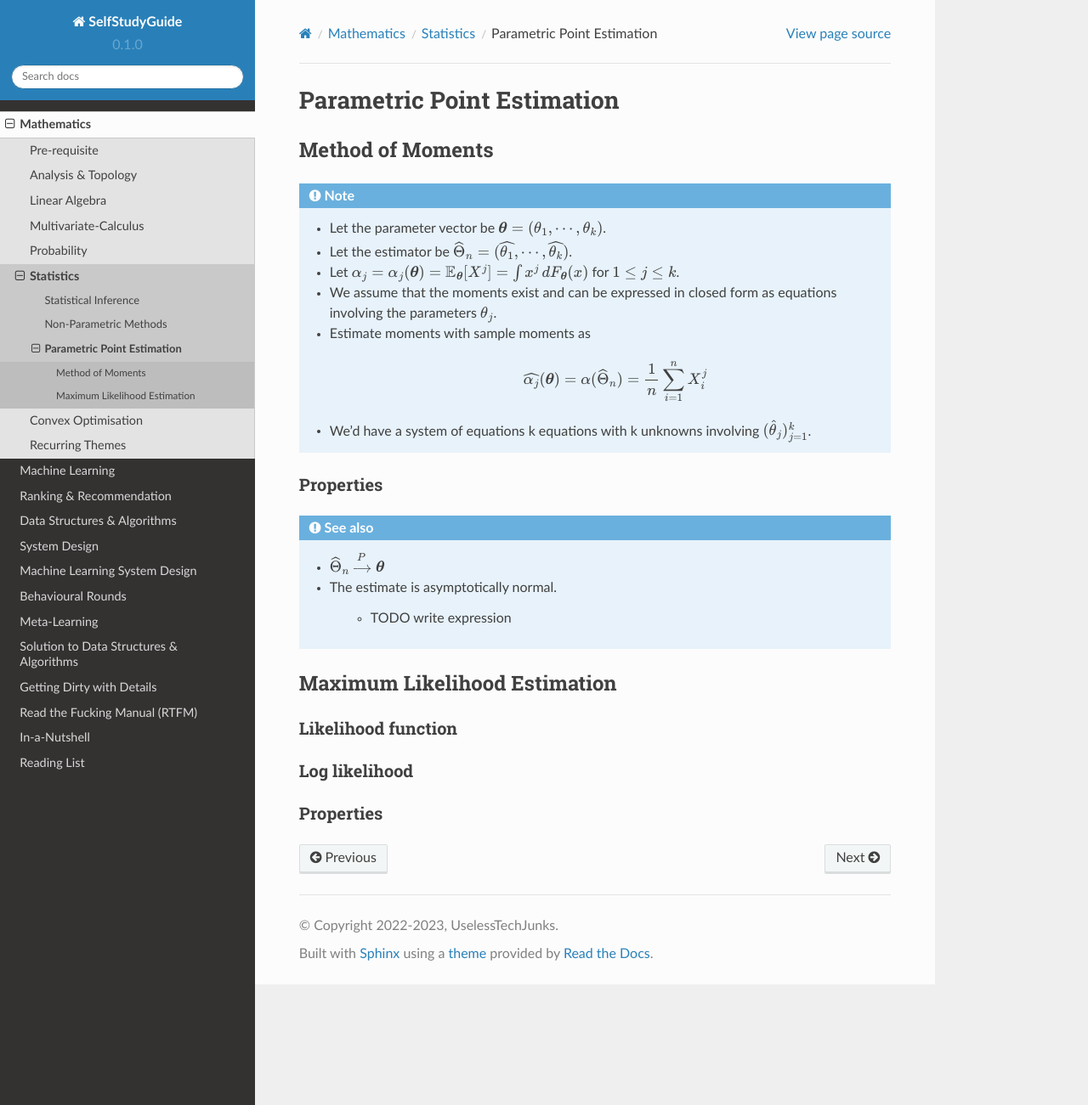
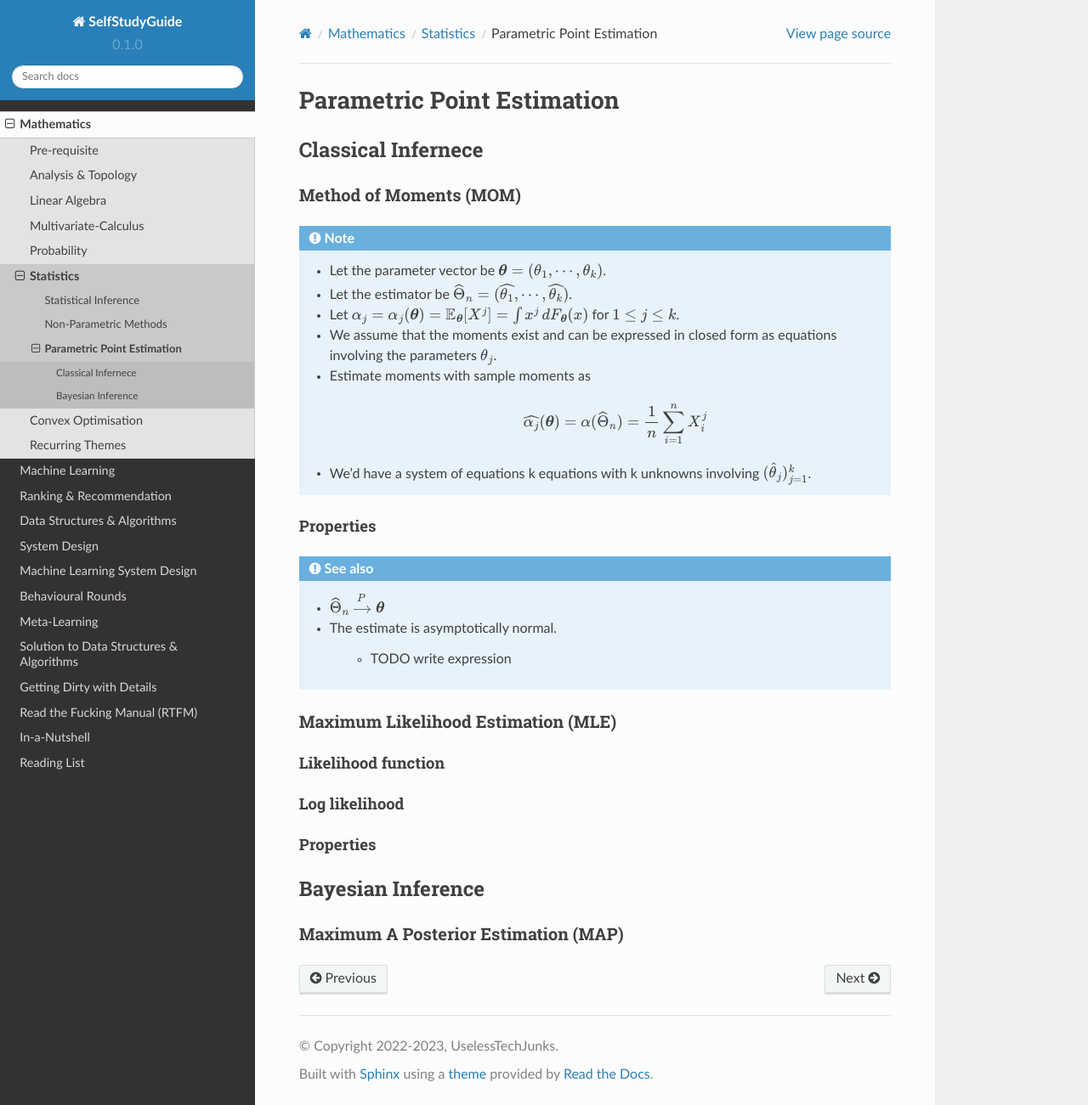
Before and after one commit to uselesstechjunks/leetcode, a Sphinx documentation site: the page built from docs/source/math/stat/pointest.rst, in a window 1280 px wide and 1301 px high. Shown: the whole window at 85% size. Built offline with Sphinx 7.4.7 and the Read the Docs theme 2.0.0, drawn with Linux system fonts in a browser that asks for light colours.

Commit message:
Update pointest.rst

```diff
--- a/docs/source/math/stat/pointest.rst
+++ b/docs/source/math/stat/pointest.rst
@@ -3,8 +3,11 @@ Parametric Point Estimation
 ################################################################################
 
 ********************************************************************************
-Method of Moments
+Classical Infernece
 ********************************************************************************
+
+Method of Moments (MOM)
+================================================================================
 .. note::
 	* Let the parameter vector be :math:`\boldsymbol{\theta}=(\theta_1,\cdots,\theta_k)`.
 	* Let the estimator be :math:`\widehat{\Theta}_n=(\widehat{\theta_1},\cdots,\widehat{\theta_k})`.
@@ -16,20 +19,25 @@ Method of Moments
 	* We'd have a system of equations k equations with k unknowns involving :math:`(\widehat{\theta}_j)_{j=1}^k`.
 
 Properties
-================================================================================
+--------------------------------------------------------------------------------
 .. seealso::
 	* :math:`\widehat{\Theta}_n\xrightarrow[]{P}\boldsymbol{\theta}`
 	* The estimate is asymptotically normal.
 
 		* TODO write expression
 
+Maximum Likelihood Estimation (MLE)
+================================================================================
+Likelihood function
+--------------------------------------------------------------------------------
+Log likelihood
+--------------------------------------------------------------------------------
+Properties
+--------------------------------------------------------------------------------
+
 ********************************************************************************
-Maximum Likelihood Estimation
+Bayesian Inference
 ********************************************************************************
-Likelihood function
+
+Maximum A Posterior Estimation (MAP)
 ================================================================================
-Log likelihood
-================================================================================
-
-Properties
-================================================================================
```
